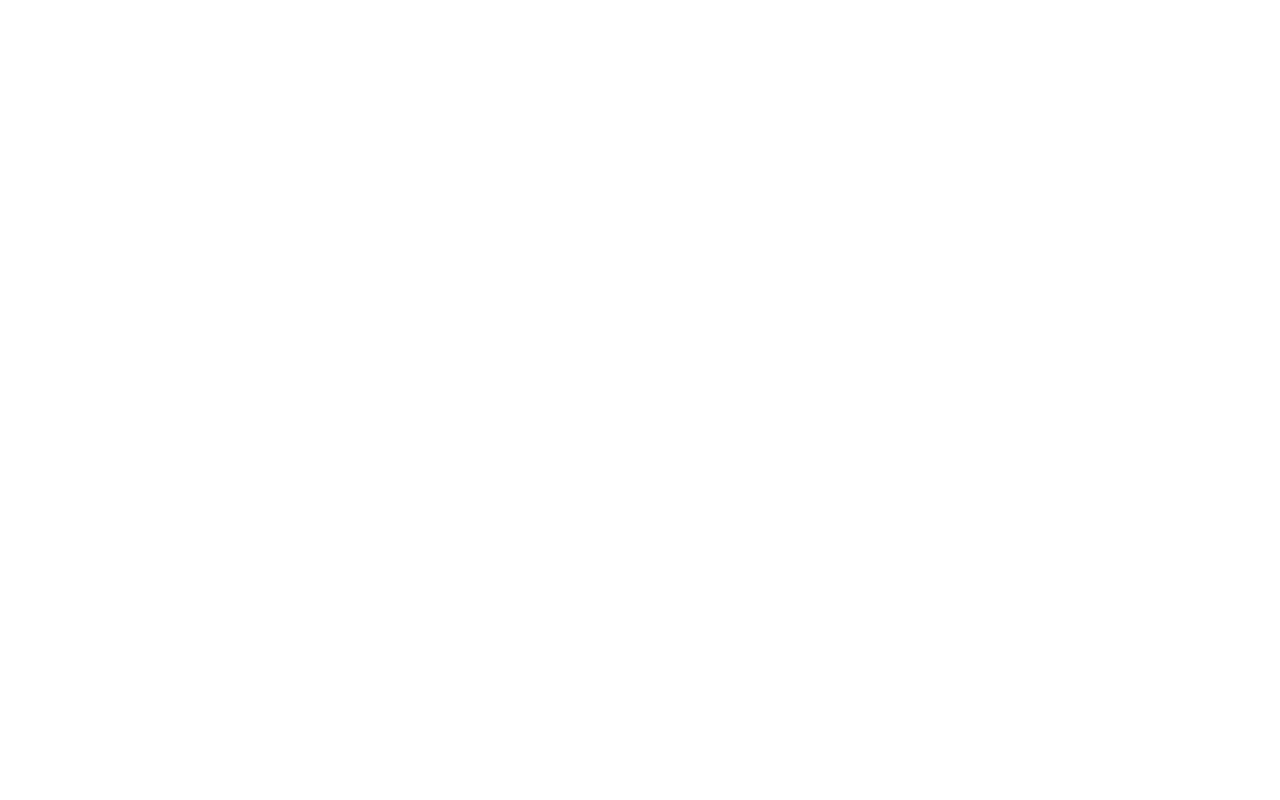
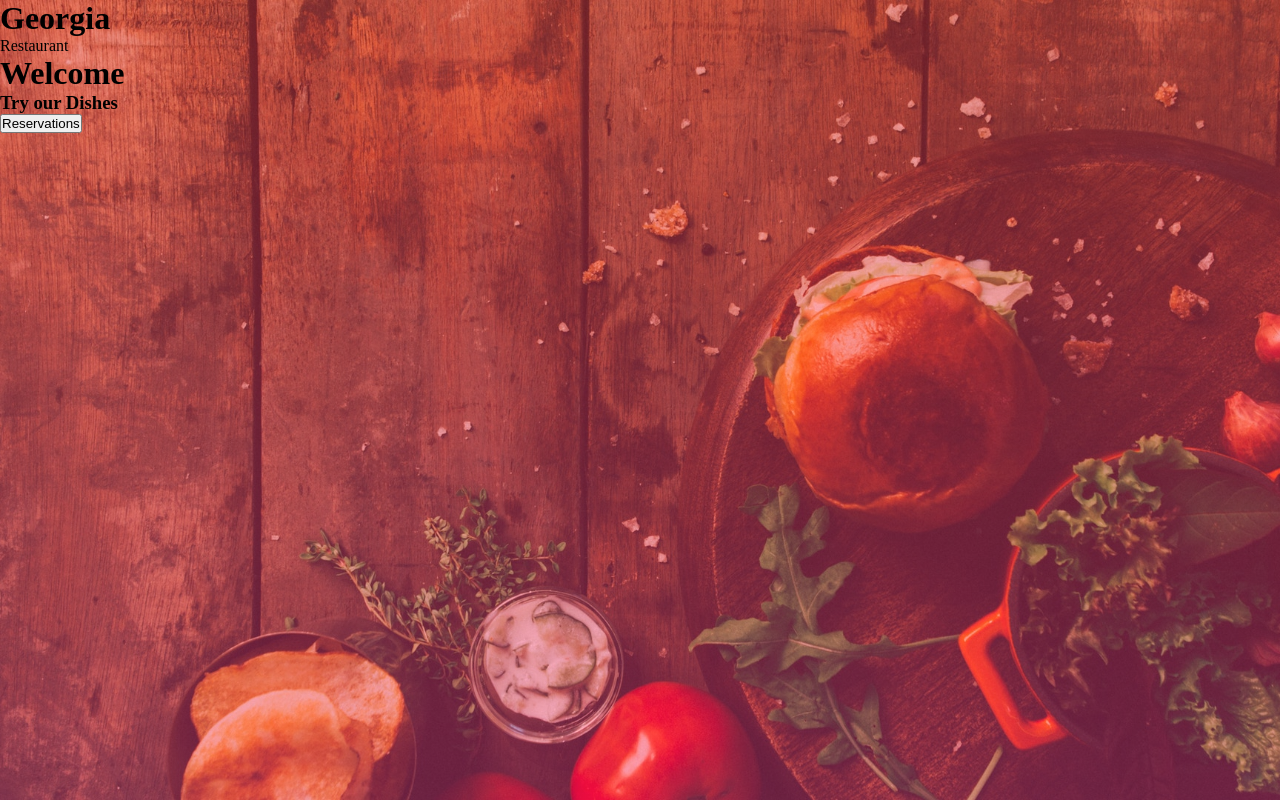
Before and after one commit to mlgjsk/Restaurant-Site, a website: page index.html in a window 1280 px wide. Drawn offline with Linux system fonts and the light colour scheme.

Commit message:
Components

```diff
--- /dev/null
+++ b/css/scss/_layout.scss
@@ -0,0 +1,21 @@
+$color-light: #dfdddd;
+
+* {
+  margin: 0;
+  padding: 0;
+}
+
+body {
+}
+header {
+  width: 100%;
+  height: 100vh;
+  background: linear-gradient(
+      rgba(253, 33, 33, 0.384),
+      rgba(255, 33, 100, 0.356)
+    ),
+    url("/images/bg.jpeg");
+
+  background-size: cover;
+  background-position: center;
+}
--- /dev/null
+++ b/css/scss/main.scss
@@ -0,0 +1,3 @@
+@import "layout";
+@import "components";
+@import "base";
--- a/index.html
+++ b/index.html
@@ -10,7 +10,22 @@
 </head>
 
 <body>
-
+    <!--header-->
+    <header>
+        <div class="brand">
+            <a href="#" class="logo"><i class="fas da-utensils"></i></a>
+            <div>
+                <h1 class="main-name">Georgia</h1>
+                <p class="sub-name">Restaurant</p>
+            </div>
+        </div>
+        <div class="header-banner">
+            <h1 class="main-heading">Welcome</h1>
+            <h3 class="sub-heading">Try our Dishes</h3>
+            <button type="button" class="main-btn">Reservations</button>
+        </div>
+    </header>
+    <!--end header-->
 </body>
 
 </html>
```
Also changed, not shown: css/scss/_base.scss (added), css/scss/_components.scss (added), css/scss/main.css, images/about-us-img.png (added), images/bg.jpeg (added), images/gallery-img-1.jpeg (added), images/gallery-img-2.jpeg (added), images/gallery-img-3.jpeg (added), images/gallery-img-4.jpeg (added), images/gallery-img-5.jpeg (added), images/gallery-img-6.jpeg (added), images/nav-img-1.jpeg (added), images/nav-img-2.jpeg (added), images/nav-img-3.jpeg (added), 1 more files, 1 other file.
